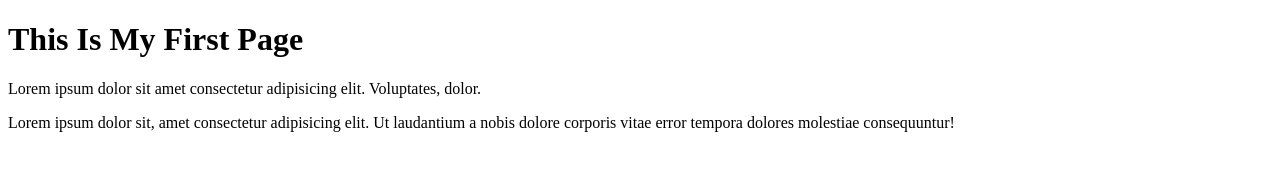
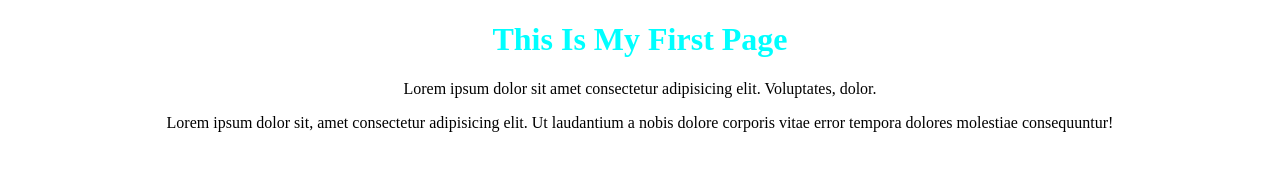
Before and after one commit to mjsimo99/GIT-COMMEND, a plain HTML site: page index.html in a window 1280 px wide. Drawn offline with Linux system fonts and the light colour scheme.

Commit message:
modification_css

```diff
--- a/style.css
+++ b/style.css
@@ -1,3 +1,7 @@
-#command-color{
-    color: gray;
+h1{
+    color: aqua;
+    text-align: center;
 }
+p{
+    text-align: center;
+}
```
